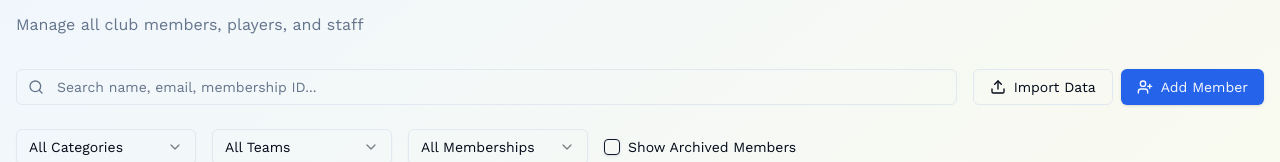
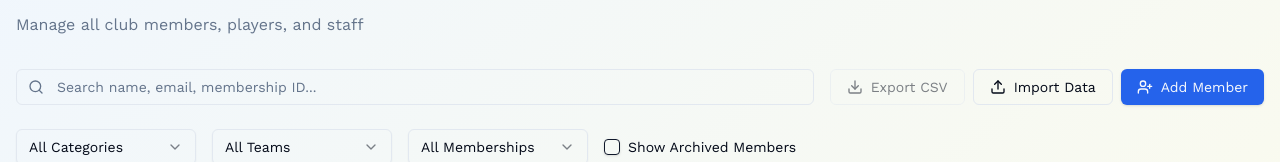
Before and after one commit to audioexpression/sg-7e6bc5f2-5cce-4c9a-b005-403f1c6031da-1782323627, a Next.js app: page /members in a window 1280 px wide. Shown: the part 199-361 px from the top of the page. Built offline with nearby package versions, Linux system fonts and the light colour scheme.

Commit message:
feat(members): add csv export feature

```diff
--- a/src/pages/members.tsx
+++ b/src/pages/members.tsx
@@ -512,6 +512,75 @@ export default function Members() {
     saveMembers([...members, ...newMembers]);
     setIsImportDialogOpen(false);
     resetImportState();
+  };
+
+  const handleExportCSV = () => {
+    const headers = [
+      "Membership ID",
+      "First Name",
+      "Last Name",
+      "Date of Birth",
+      "Nationality",
+      "Address",
+      "Email",
+      "Type",
+      "Role",
+      "Team",
+      "Position",
+      "Shirt Number",
+      "Membership Category",
+      "Joining Date",
+      "Contact Number",
+      "Primary Contact",
+      "Primary Contact Number",
+      "Secondary Contact",
+      "Secondary Contact Number",
+      "Medical Notes",
+      "Coaching Credits",
+      "School"
+    ];
+
+    const rows = members
+      .filter((m) => !m.archived)
+      .map((m) => [
+        m.membershipId,
+        m.firstName,
+        m.lastName,
+        m.dateOfBirth,
+        m.nationality,
+        m.address,
+        m.email,
+        m.type,
+        m.role,
+        m.team,
+        m.position || "",
+        m.shirtNumber,
+        m.membershipCategory,
+        m.joiningDate,
+        m.contactNumber,
+        m.primaryContact,
+        m.primaryContactNumber,
+        m.secondaryContact,
+        m.secondaryContactNumber,
+        m.medicalNotes,
+        m.coachingCredits,
+        m.school || ""
+      ]);
+
+    const csvContent = [
+      headers.join(","),
+      ...rows.map((row) => row.map((cell) => `"${cell}"`).join(","))
+    ].join("\n");
+
+    const blob = new Blob([csvContent], { type: "text/csv" });
+    const url = URL.createObjectURL(blob);
+    const a = document.createElement("a");
+    a.href = url;
+    a.download = `bali-bulldogs-members-${new Date().toISOString().split("T")[0]}.csv`;
+    document.body.appendChild(a);
+    a.click();
+    document.body.removeChild(a);
+    URL.revokeObjectURL(url);
   };
 
   const resetImportState = () => {
@@ -737,6 +806,15 @@ export default function Members() {
               />
             </div>
             <div className="flex gap-2">
+              <Button
+                onClick={handleExportCSV}
+                variant="outline"
+                className="gap-2"
+                disabled={members.filter((m) => !m.archived).length === 0}
+              >
+                <Download className="h-4 w-4" />
+                Export CSV
+              </Button>
               <Button
                 onClick={() => setIsImportDialogOpen(true)}
                 variant="outline"
```
